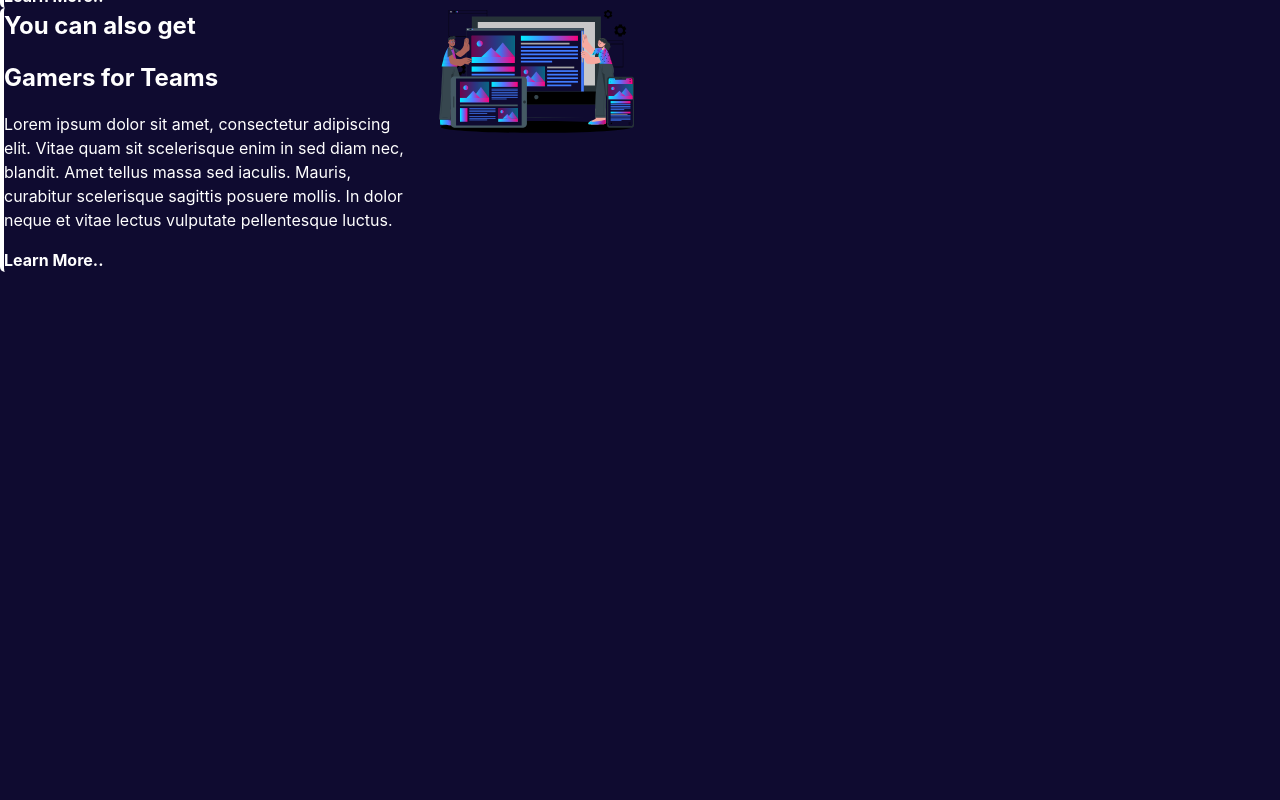
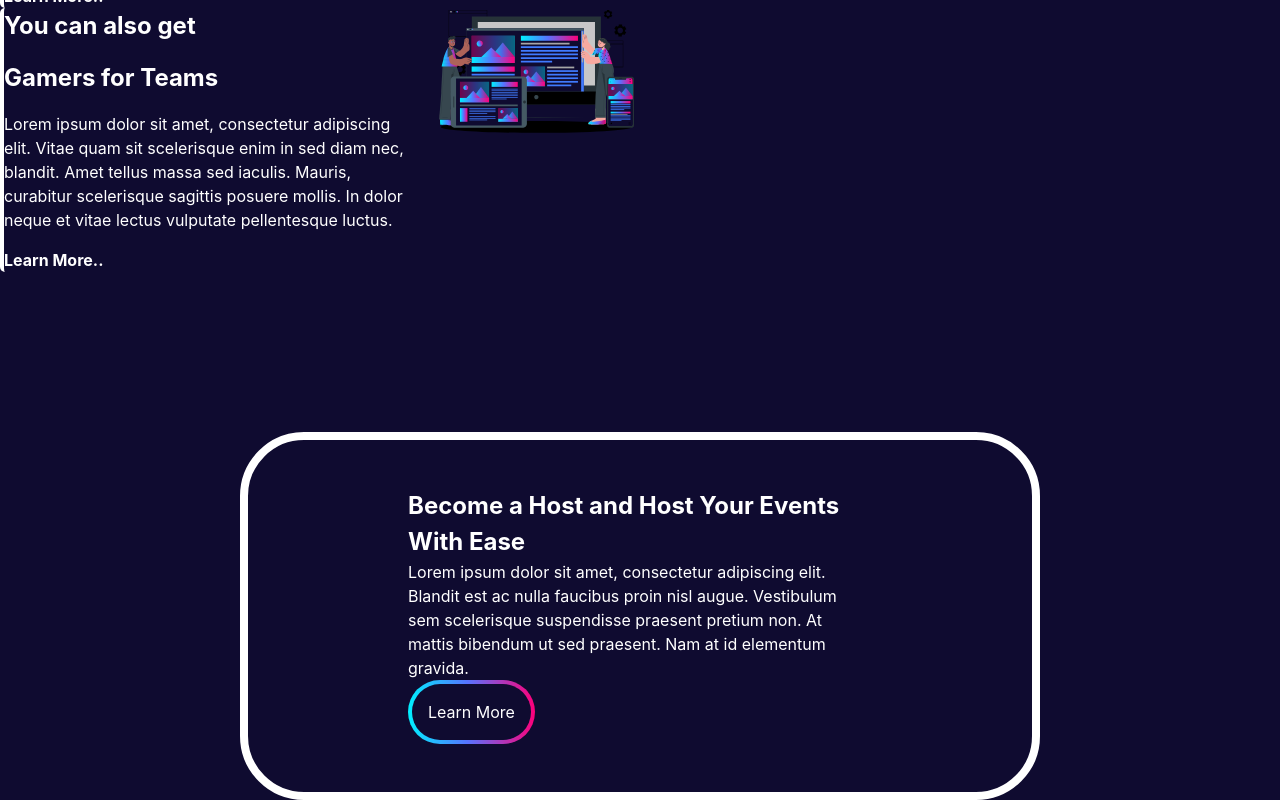
Before and after one commit to Rajaniraiyn/rot-landing-page, a Svelte app: page / in a window 1280 px wide. Shown: the part 2103-2903 px from the top of the page. Before the commit the page ends 2375 px from the top, so only its background shows below. Built offline with nearby package versions, Linux system fonts and the light colour scheme.

Commit message:
➕ add Host section

```diff
--- a/src/App.svelte
+++ b/src/App.svelte
@@ -6,6 +6,7 @@
   import Features from "./components/Features.svelte";
   import VideoBanner from "./components/VideoBanner.svelte";
   import AboutSection from "./components/AboutSection.svelte";
+  import Host from "./components/Host.svelte";
 </script>
 
 <div>
@@ -15,6 +16,7 @@
   <Features />
   <VideoBanner />
   <AboutSection />
+  <Host />
 </div>
 <img src={Bg} alt="background" id="bg" />
 
--- /dev/null
+++ b/src/components/Host.svelte
@@ -0,0 +1,23 @@
+<script lang="ts">
+    import Button from "./Button.svelte";
+</script>
+
+<div>
+    <h2>Become a Host and Host Your Events With Ease</h2>
+    <p>
+        Lorem ipsum dolor sit amet, consectetur adipiscing elit. Blandit est ac
+        nulla faucibus proin nisl augue. Vestibulum sem scelerisque suspendisse
+        praesent pretium non. At mattis bibendum ut sed praesent. Nam at id
+        elementum gravida.
+    </p>
+    <Button>Learn More</Button>
+</div>
+
+<style>
+    div {
+        margin: 10em 15em;
+        padding: 3em 10em;
+        border: 0.5em solid #ffffff;
+        border-radius: 4em;
+    }
+</style>
```
